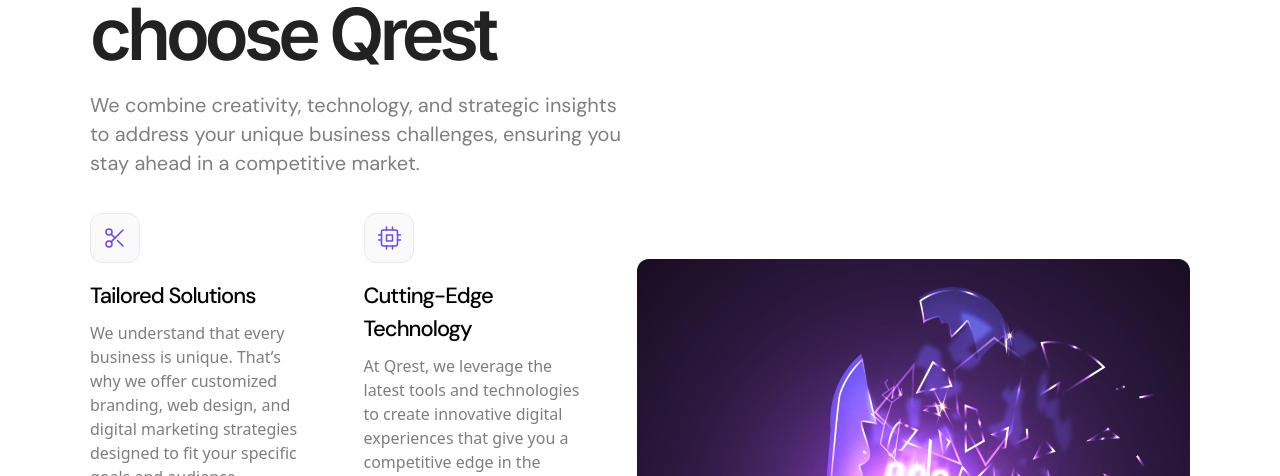
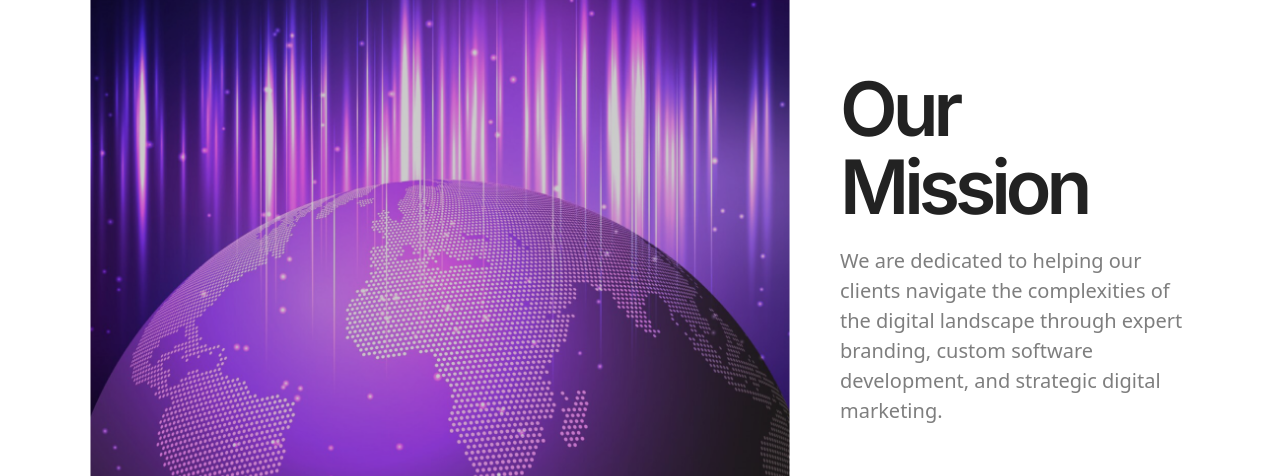
Before and after one commit to ejim11/qrest, a Next.js app: page /about-us in a window 1280 px wide. Shown: the part 2226-2702 px from the top of the page. Built offline with nearby package versions, Linux system fonts and the light colour scheme.

Commit message:
🎨 created mission and purpose

```diff
--- /dev/null
+++ b/components/aboutUs/MissionAndPurpose.tsx
@@ -0,0 +1,73 @@
+"use client";
+import React from "react";
+import Image from "next/image";
+import missionImg from "../../assets/about-us/mission.png";
+import purposeImg from "../../assets/about-us/purpose.png";
+import { motion } from "framer-motion";
+
+const MissionAndPurpose = () => {
+  const missionAndPurposeData = [
+    {
+      image: missionImg,
+      title: "Our Mission",
+      text: "We are dedicated to helping our clients navigate the complexities of the digital landscape through expert branding, custom software development, and strategic digital marketing. ",
+    },
+    {
+      image: purposeImg,
+      title: "Our Purpose",
+      text: "We aim to bridge the gap between creativity and technology, providing solutions that not only meet our clients' needs but also enhance their overall efficiency and effectiveness. ",
+    },
+  ];
+  return (
+    <section className="px-[9rem] pt-[14rem]">
+      {missionAndPurposeData.map((data, i: number) => (
+        <div className="flex items-center mb-[15rem] last:mb-0" key={i}>
+          <motion.div
+            initial={{ opacity: 0 }}
+            whileInView={{ opacity: 1 }}
+            viewport={{ once: true }}
+            transition={{ duration: 0.5, ease: "easeIn" }}
+            className={`w-[70rem] h-[66] ${
+              i % 2 === 0 ? "order-1 mr-[5rem]" : "order-2"
+            }`}
+          >
+            <Image
+              src={data.image}
+              alt={`${data.title} image`}
+              priority
+              width={1000}
+              height={1000}
+              className="w-full h-full"
+            />
+          </motion.div>
+          <div
+            className={`flex-1 flex flex-col ${
+              i % 2 === 0 ? "order-2" : "order-1 mr-[5rem]"
+            }`}
+          >
+            <motion.h3
+              initial={{ opacity: 0, y: 20 }}
+              whileInView={{ opacity: 1, y: 0 }}
+              viewport={{ once: true }}
+              transition={{ duration: 0.5, ease: "easeIn" }}
+              className="text-[7.5rem] font-inter font-semibold leading-[7.8rem] -tracking-[0.5rem] text-black-2"
+            >
+              {data.title}
+            </motion.h3>
+            <motion.p
+              initial={{ opacity: 0, y: 20 }}
+              whileInView={{ opacity: 1, y: 0 }}
+              viewport={{ once: true }}
+              transition={{ duration: 0.5, ease: "easeIn", delay: 0.2 }}
+              className="text-[2rem] leading-[3rem] mt-[2rem] text-grey-1"
+            >
+              {data.text}
+            </motion.p>
+          </div>
+        </div>
+      ))}
+    </section>
+  );
+};
+
+export default MissionAndPurpose;
```
